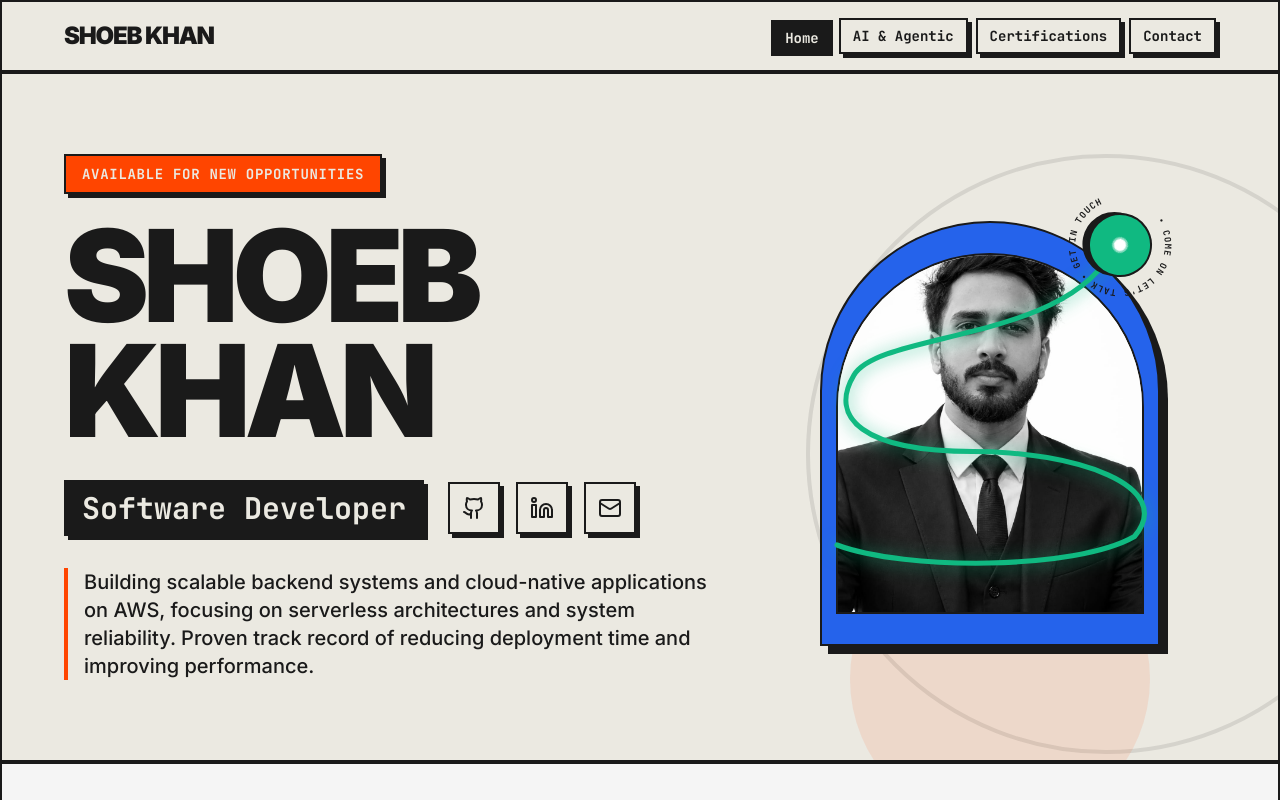
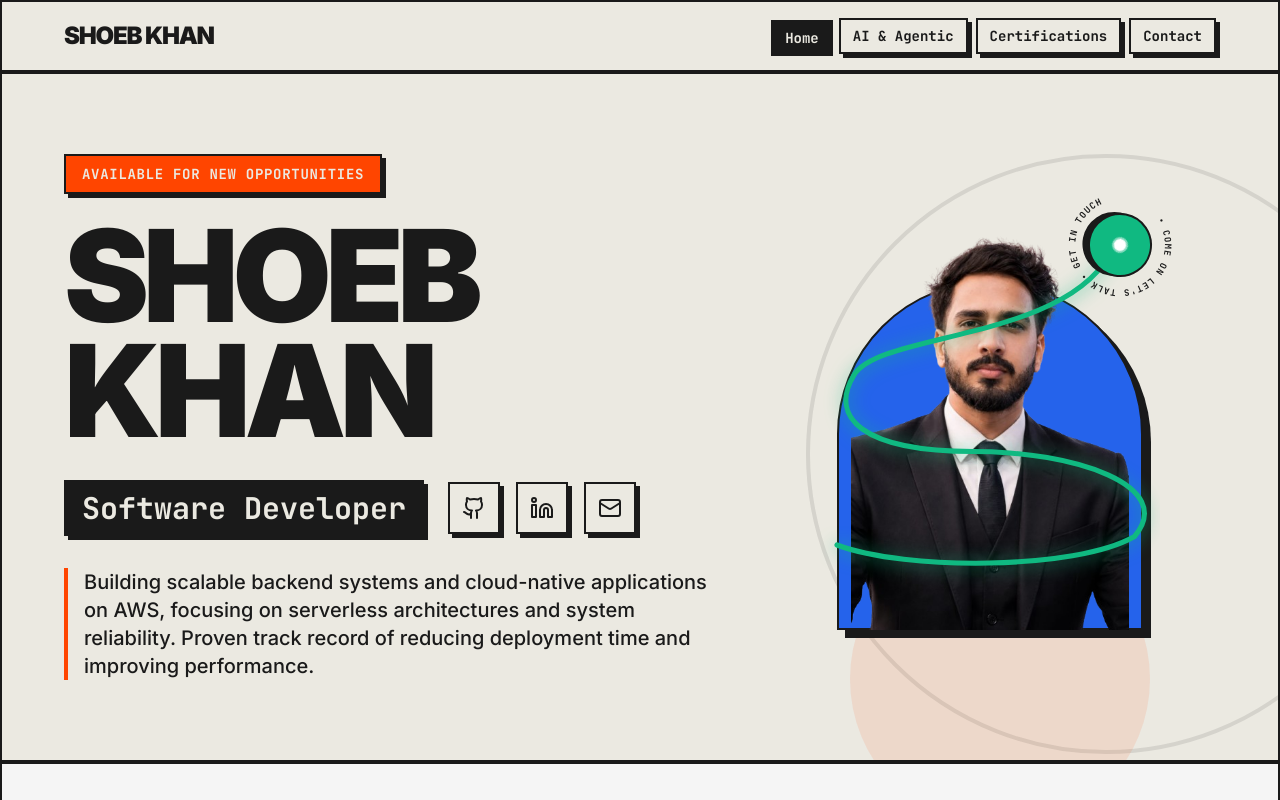
Before and after one commit to Shoeb-K/portfolio-may-2026, a React (Vite) app: page / in a window 1280 px wide. Shown: the top 800 px of the page. Built offline with nearby package versions, Linux system fonts and the light colour scheme.

Commit message:
design: replace with transparent avatar PNG and finalize 3D pop-out hero layout

```diff
--- a/src/components/Hero.jsx
+++ b/src/components/Hero.jsx
@@ -53,16 +53,14 @@ export default function Hero({ setActiveTab }) {
             <div className="relative w-full max-w-[340px] aspect-[4/5] flex items-end justify-center">
 
               {/* Semicircle/Arch Backing shape like the reference image, in Neo-Brutalist secondary blue color */}
-              <div className="absolute inset-0 bg-[#2563EB] rounded-t-full border-brutal shadow-brutal-lg translate-y-4" />
+              <div className="absolute bottom-0 w-[90%] h-[82%] bg-[#2563EB] rounded-t-full border-brutal shadow-brutal-lg" />
 
-              {/* The Profile Photo Container */}
-              <div className="absolute inset-x-4 bottom-4 top-12 overflow-hidden rounded-t-full border-brutal bg-white">
-                <img
-                  src="/avatar.jpg"
-                  alt="Shoeb Khan"
-                  className="w-full h-full object-cover object-center grayscale hover:grayscale-0 transition-all duration-500"
-                />
-              </div>
+              {/* The Profile Photo (Transparent PNG) popping out of the arch frame */}
+              <img
+                src="/avatar.png"
+                alt="Shoeb Khan"
+                className="absolute bottom-0 h-[98%] w-auto object-contain z-10 hover:scale-105 transition-transform duration-300 select-none"
+              />
 
               {/* Green Neon Swirly line wrapping around the torso, just like the reference image */}
               <svg
```
Also changed, not shown: public/avatar.jpg (deleted), public/avatar.png (added).
